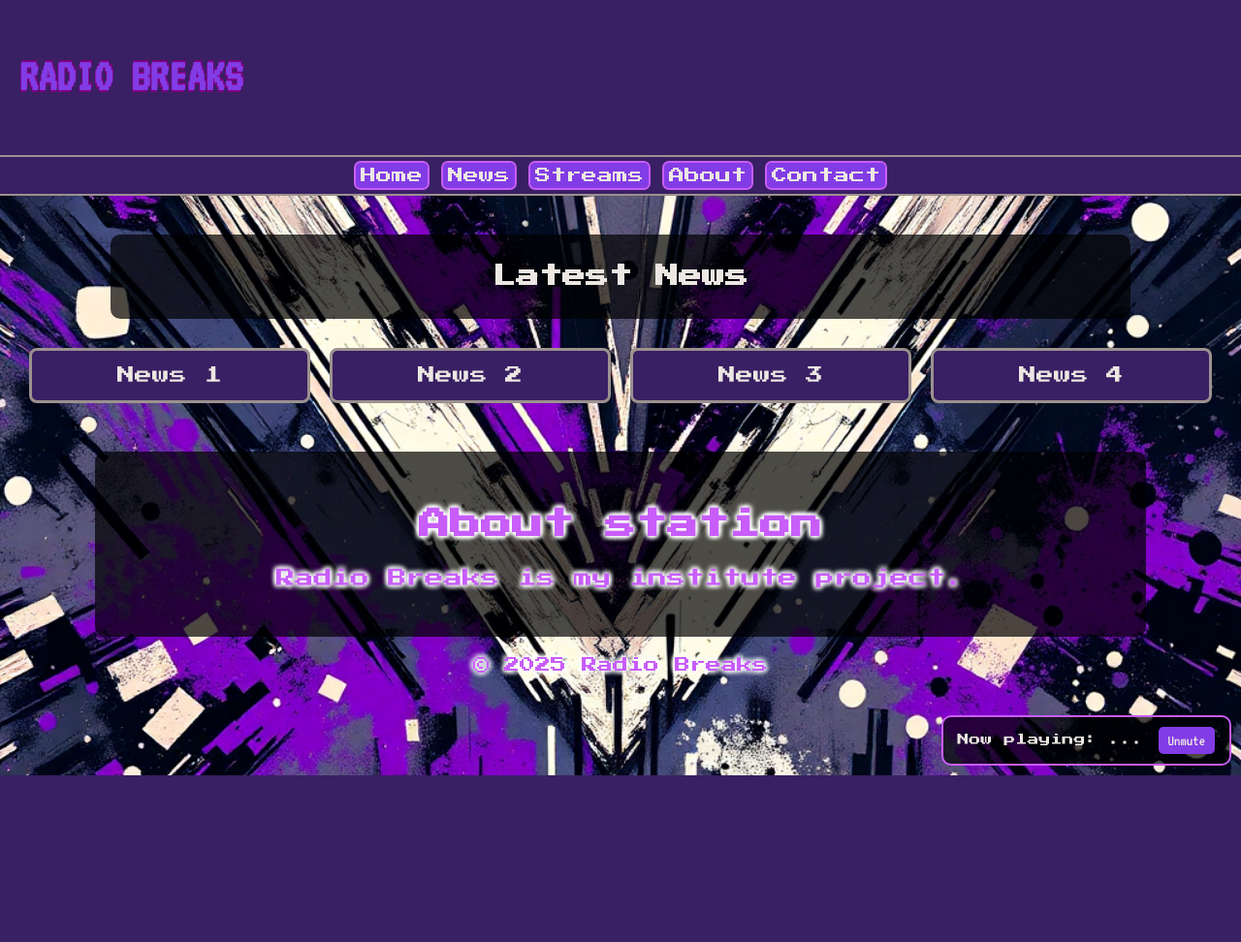
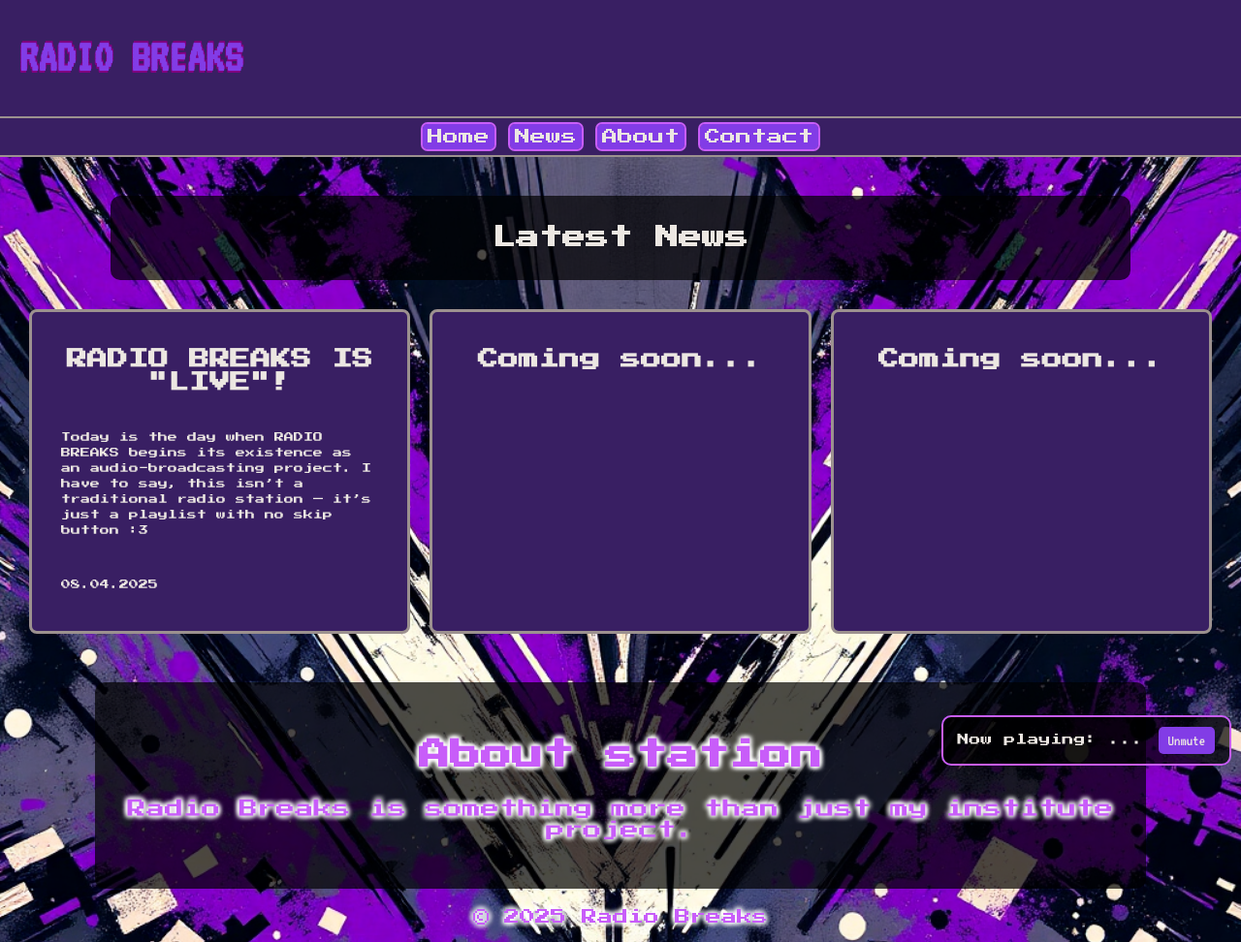
Before and after one commit to AAAAAAAAAAAAAAAAAao/hometask2, a PHP site: page / in a window 1280 px wide. Shown: the whole page at 97% size. Before the commit the page ends 800 px from the top, so only its background shows below. Run offline with PHP 8.4, Linux system fonts and the light colour scheme.

Commit message:
news update

```diff
--- a/index.html
+++ b/index.html
@@ -21,13 +21,13 @@
                 <button id="muteBtn">Unmute</button>
             </div>
         </section>
+
     </header>
 
     <header class="menu">
         <nav>
             <a href="#home">Home</a>
             <a href="#news">News</a>
-            <a href="#streams">Streams</a>
             <a href="#about">About</a>
             <a href="#contact">Contact</a>
         </nav>
@@ -36,16 +36,19 @@
     <section id="news">
         <h2>Latest News</h2>
         <div class="news-container">
-            <div class="news-item">News 1</div>
-            <div class="news-item">News 2</div>
-            <div class="news-item">News 3</div>
-            <div class="news-item">News 4</div>
+            <div class="news-item">
+			<h3>RADIO BREAKS IS "LIVE"!</h3>
+			<p>Today is the day when RADIO BREAKS begins its existence as an audio-broadcasting project. I have to say, this isn’t a traditional radio station — it’s just a playlist with no skip button :3</p>
+			<p>08.04.2025</p>
+			</div>
+            <div class="news-item"><h3>Coming soon...</h3></div>
+            <div class="news-item"><h3>Coming soon...</h3></div>
         </div>
     </section>
 
     <section id="about">
         <h2>About station</h2>
-        <p>Radio Breaks is my institute project.</p>
+        <p>Radio Breaks is something more than just my institute project.</p>
     </section>
 
     <footer>
--- a/styles/style.css
+++ b/styles/style.css
@@ -14,7 +14,7 @@ header {
     display: flex;
     justify-content: space-between;
     align-items: center;
-    padding: 20px;
+    padding: 0px 0px 0px 20px;
     background-color: #391f63;
     border-bottom: 2px solid #9c918f;
     font-family: 'Press Start 2P';
@@ -164,3 +164,10 @@ footer {
     max-width: 80%;
     margin: 20px auto;
 }
+#news p{
+	background-color: #391f63;
+    padding: 15px;
+    text-align: left;
+    font-size: 10px;
+	line-height: 1.6;
+}
```
